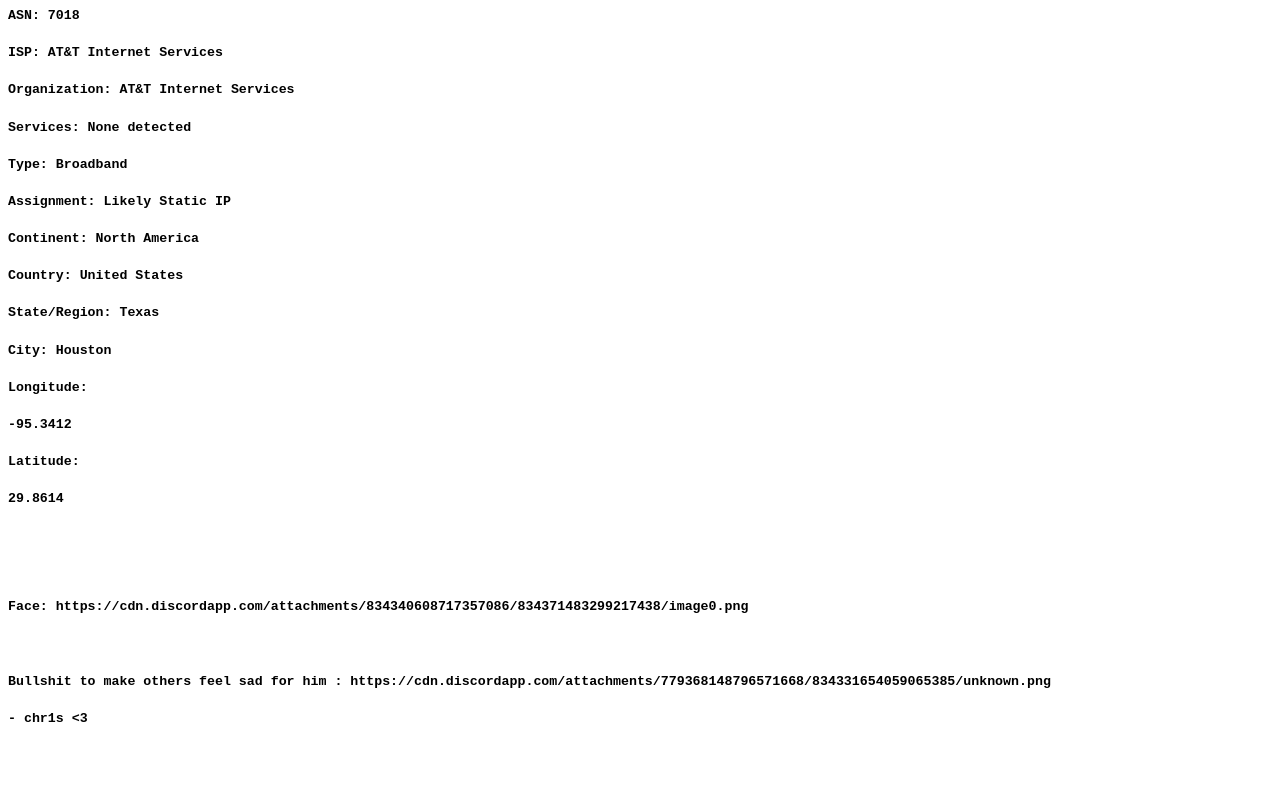
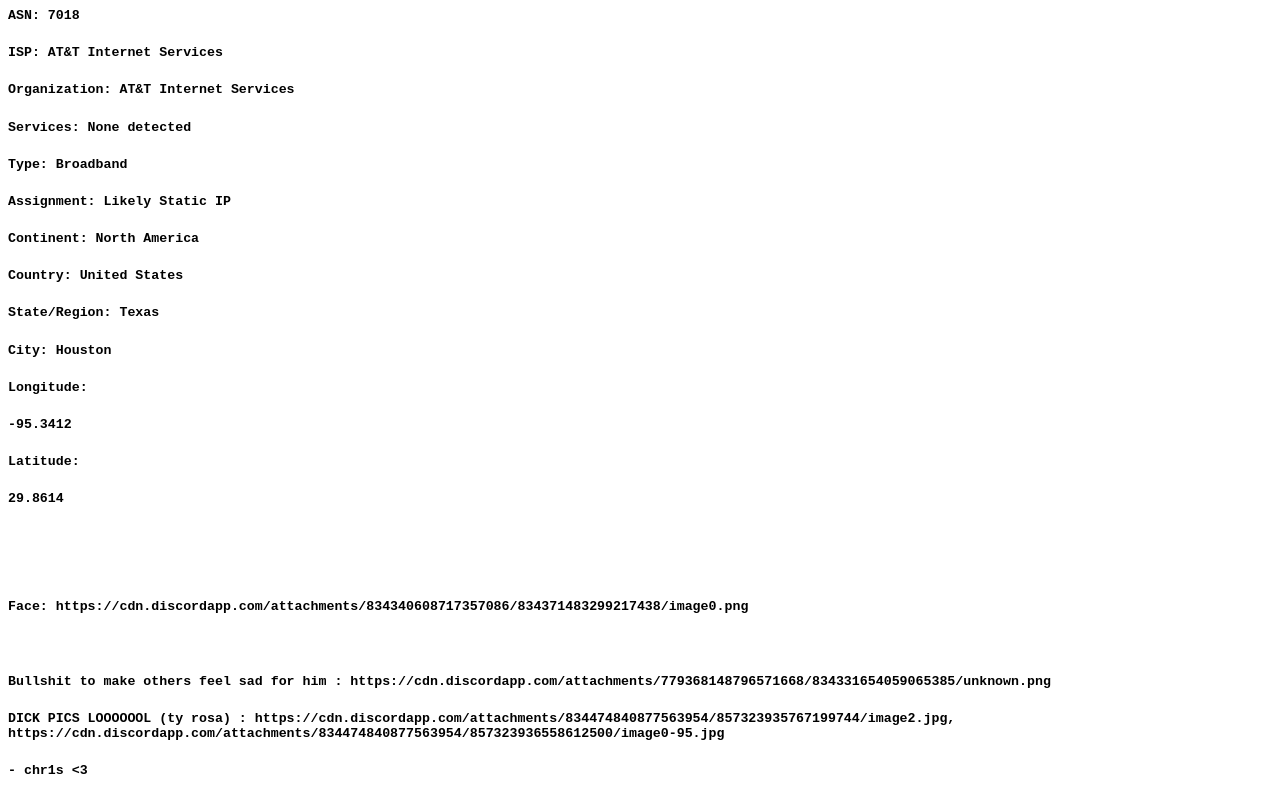
Before and after one commit to salthub-master/canarylol, a plain HTML site: page index.html in a window 1280 px wide. Shown: the part 1127-1927 px from the top of the page. Before the commit the page ends 1875 px from the top, so only its background shows below. Drawn offline with Linux system fonts and the light colour scheme.

Commit message:
Update index.html

```diff
--- a/index.html
+++ b/index.html
@@ -48,5 +48,5 @@
 <br><br><br>
 <h5><p style="font-family:'Courier New'">Face: https://cdn.discordapp.com/attachments/834340608717357086/834371483299217438/image0.png<br><h5><br><h5>
 <h5><p style="font-family:'Courier New'">Bullshit to make others feel sad for him : https://cdn.discordapp.com/attachments/779368148796571668/834331654059065385/unknown.png<br><h5>
-
+<h5><p style="font-family:'Courier New'"> DICK PICS LOOOOOOL  (ty rosa) : https://cdn.discordapp.com/attachments/834474840877563954/857323935767199744/image2.jpg,  https://cdn.discordapp.com/attachments/834474840877563954/857323936558612500/image0-95.jpg<h5>
 <h5><p style="font-family:'Courier New'">- chr1s <3<h5>
```
